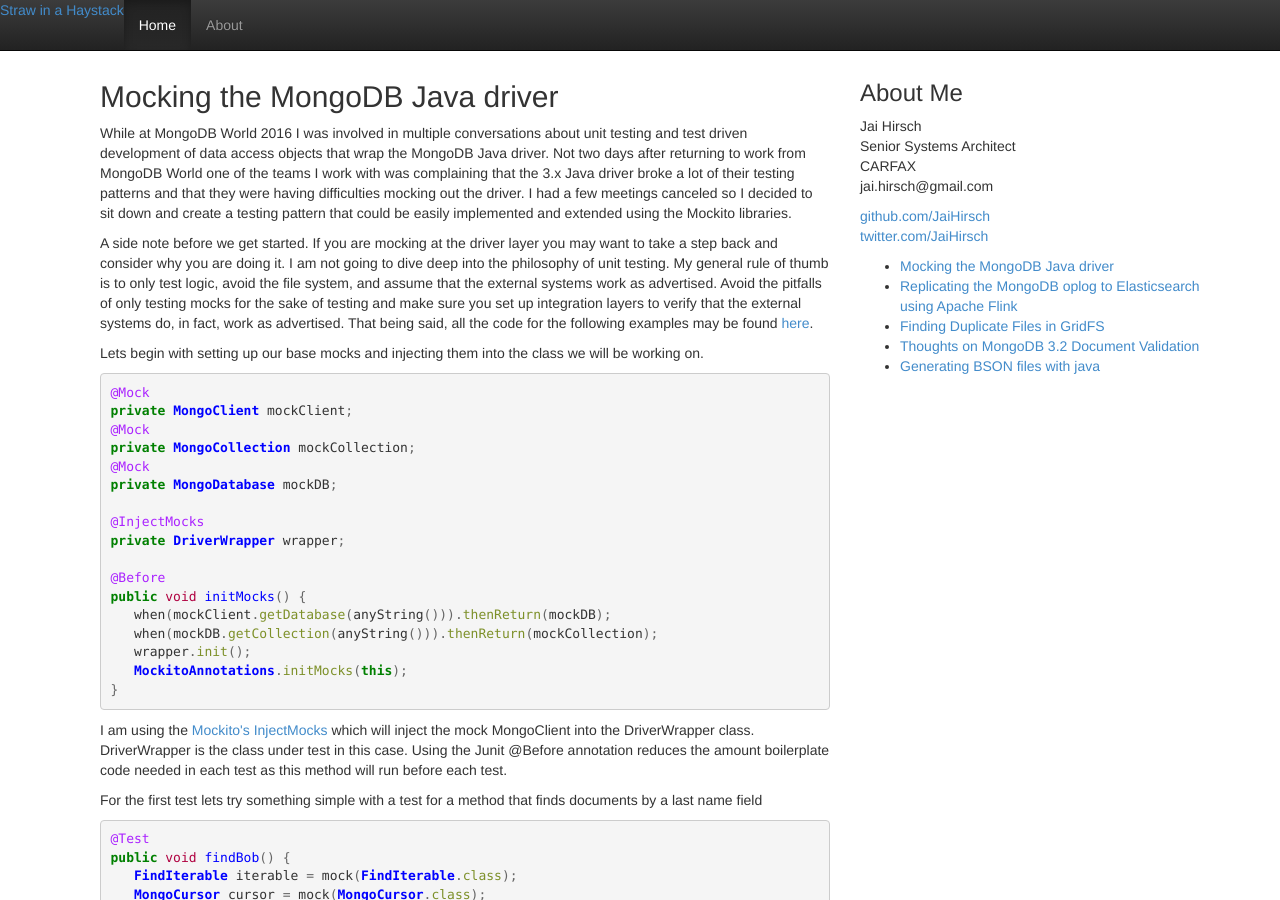
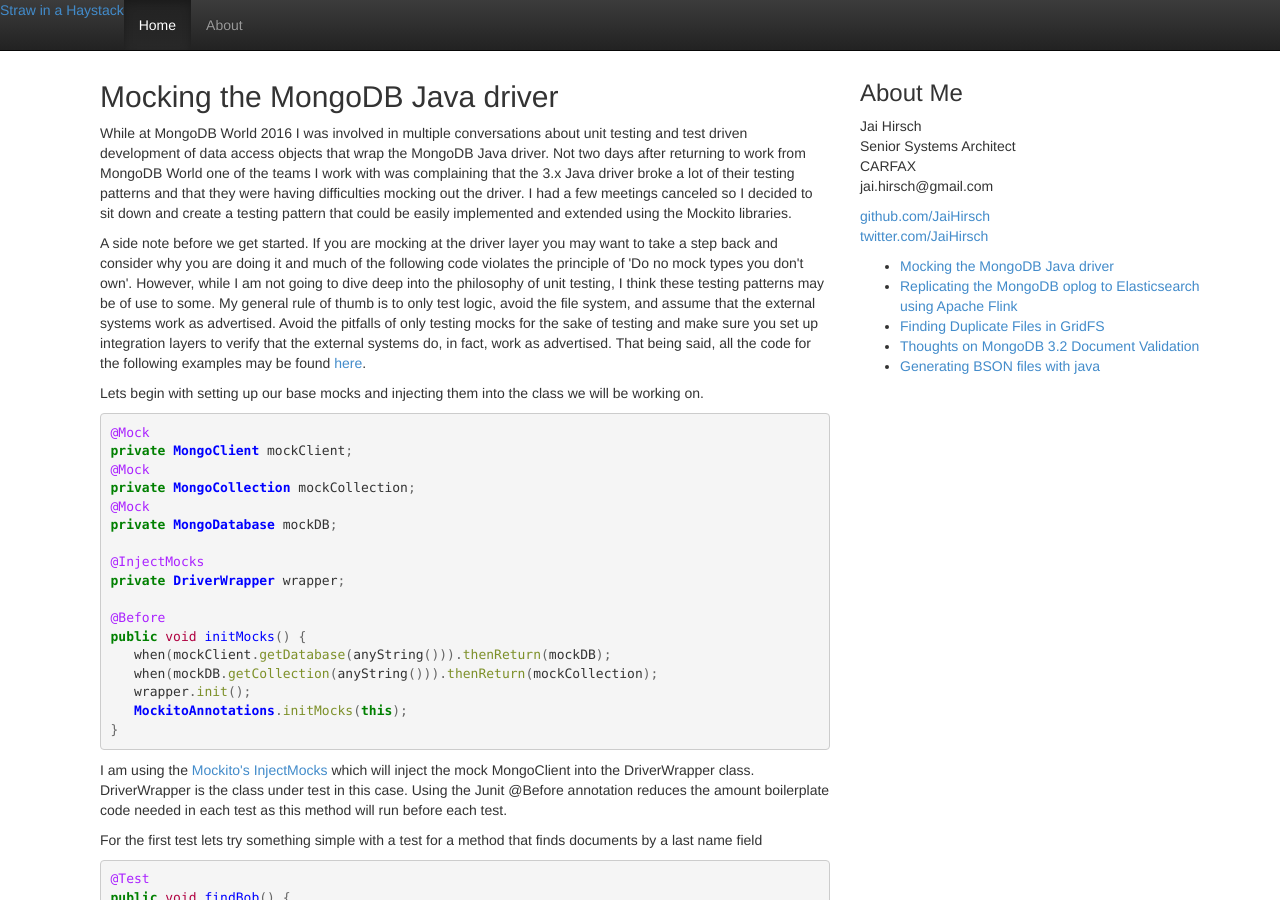
Before and after one commit to JaiHirsch/straw-in-a-haystack, a Jekyll site: the page built from _posts/2016-7-25-mocking-the-mongodb-java-driver.md, in a window 1280 px wide and 900 px high. Built offline with Jekyll 4.4.1, drawn with Linux system fonts in a browser that asks for light colours; Markdown is read by kramdown in place of the engine named in the settings; comment, search, counter and statistics services are not loaded.

```diff
--- a/_posts/2016-7-25-mocking-the-mongodb-java-driver.md
+++ b/_posts/2016-7-25-mocking-the-mongodb-java-driver.md
@@ -13,7 +13,9 @@
 create a testing pattern that could be easily implemented and extended using the Mockito libraries.
 </p>
 <p>A side note before we get started. If you are mocking at the driver layer you may want to take a step back and
-consider why you are doing it. I am not going to dive deep into the philosophy of unit testing. My general rule of
+consider why you are doing it and much of the following code violates the principle of 'Do no mock types you don't own'.
+    However, while I am not going to dive deep into the philosophy of unit testing, I think these testing patterns
+    may be of use to some. My general rule of
 thumb is to only test logic, avoid the file system, and assume that the external systems work as advertised. Avoid
 the pitfalls of only testing mocks for the sake of testing and make sure you set up integration layers to verify
 that the external systems do, in fact, work as advertised.  That being said, all the code for the following examples
```
